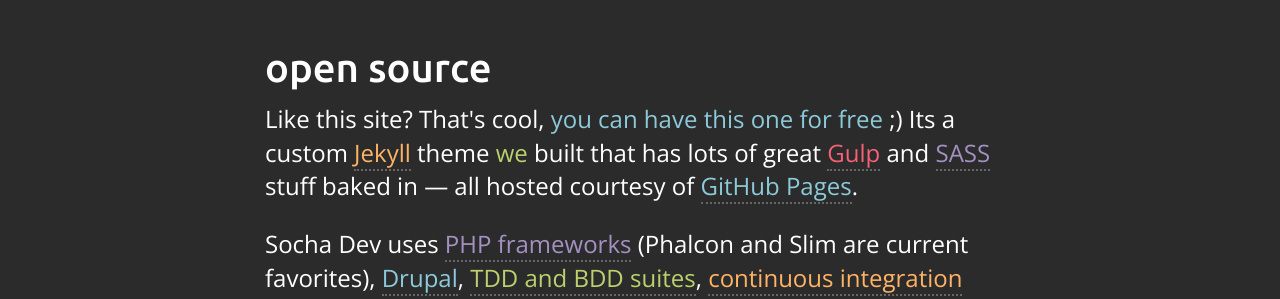
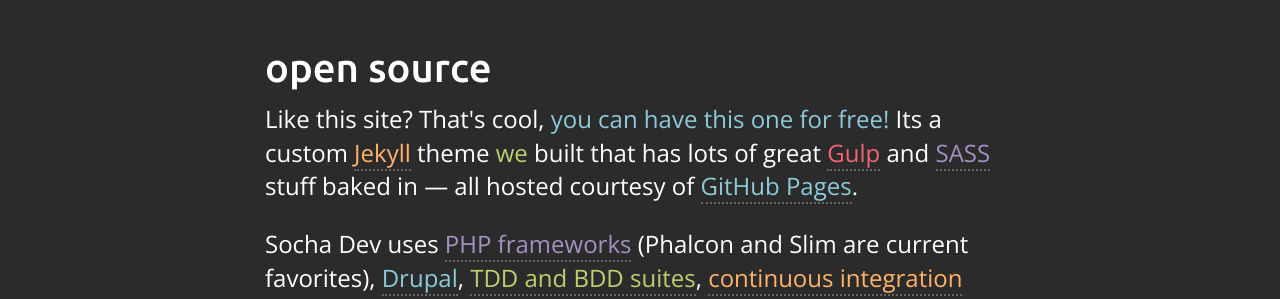
Before and after one commit to SochaDev/sochadev.github.io, a Jekyll site: the page built from index.md, in a window 1280 px wide and 900 px high, scrolled down 2841 px. Shown: the part 239-538 px from the top of the window. Built offline with Jekyll 4.4.1, drawn with Linux system fonts in a browser that asks for light colours; nearby versions of some CDN libraries.

Commit message:
Buncha layout and copy updates.

```diff
--- a/_layouts/default.html
+++ b/_layouts/default.html
@@ -56,7 +56,7 @@
         <div class="columns-12">
           <h2 id="open-source">Open Source</h2>
           <p>Like this site? That's cool, <a href="https://github.com/SochaDev/sochadev.github.io"
-           accesskey=""target="_blank" class="blue">you can have this one for free</a> ;)
+           accesskey=""target="_blank" class="blue">you can have this one for free!</a>
           Its a custom <span class="orange dotted">Jekyll</span> theme <a href="/team" class="green">we</a>
           built that has lots of great <span class="red dotted">Gulp</span>
           and <span class="purple dotted">SASS</span> stuff baked in &mdash;
```
